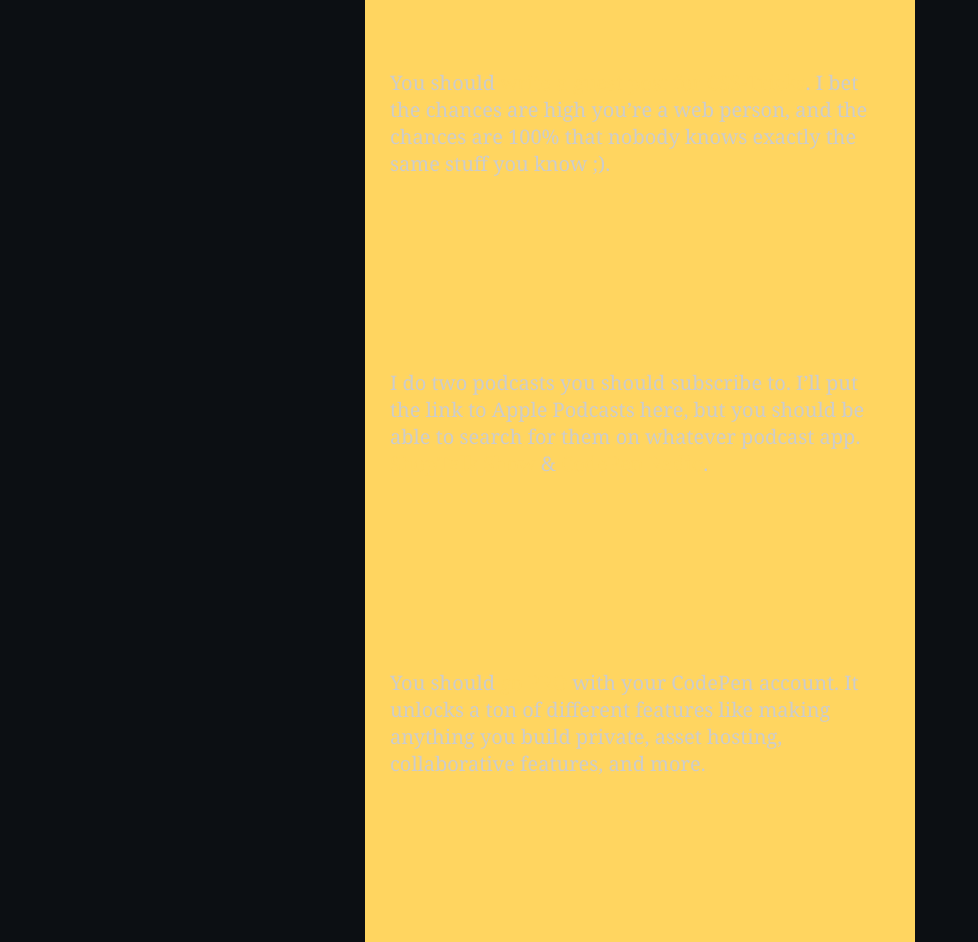
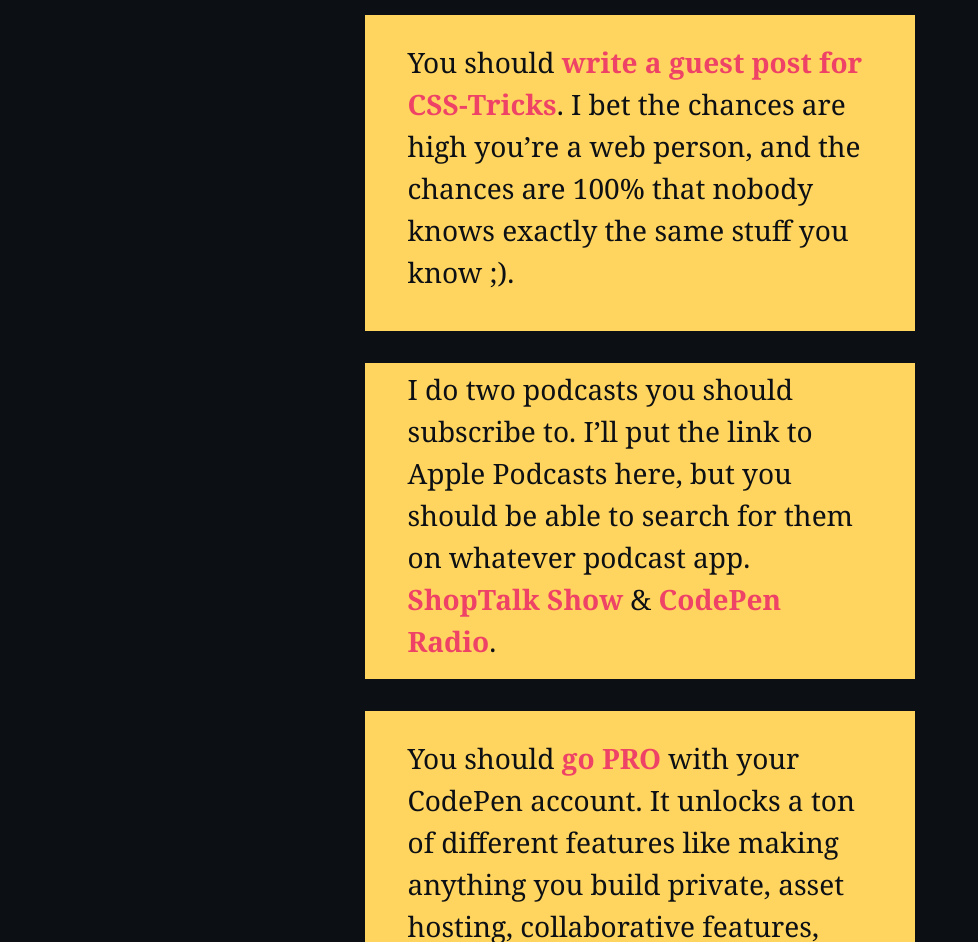
Before and after one commit to iMuhammadUmer/chriscoyier.net_clone, a plain HTML site: page index.html in a window 1280 px wide. Shown: the part 697-1639 px from the top of the page, without its empty margins (0-978 px from the left). Drawn offline with Linux system fonts and the light colour scheme.

Commit message:
[feat] todo styling

```diff
--- a/style.css
+++ b/style.css
@@ -7,6 +7,9 @@
 :root {
   --orange: #ffd560;
   --skin: #fff0c6;
+  --black: #0c0f13;
+  --red: #ee4266;
+  --pink: #f2718c;
 }
 a {
   color: var(--orange);
@@ -102,5 +105,23 @@ p {
   display: flex;
   justify-content: center;
   align-items: center;
+  margin-top: 2em;
+  padding-top: 1em;
   background-color: var(--orange);
 }
+.card p {
+  width: 465px;
+  font-size: 28px;
+  font-weight: 400;
+  line-height: 42px;
+  color: var(--black);
+}
+.card a {
+  font-size: 28px;
+  font-weight: 800;
+  line-height: 42px;
+  color: var(--red);
+}
+.card a:hover {
+  color: var(--pink);
+}
```
